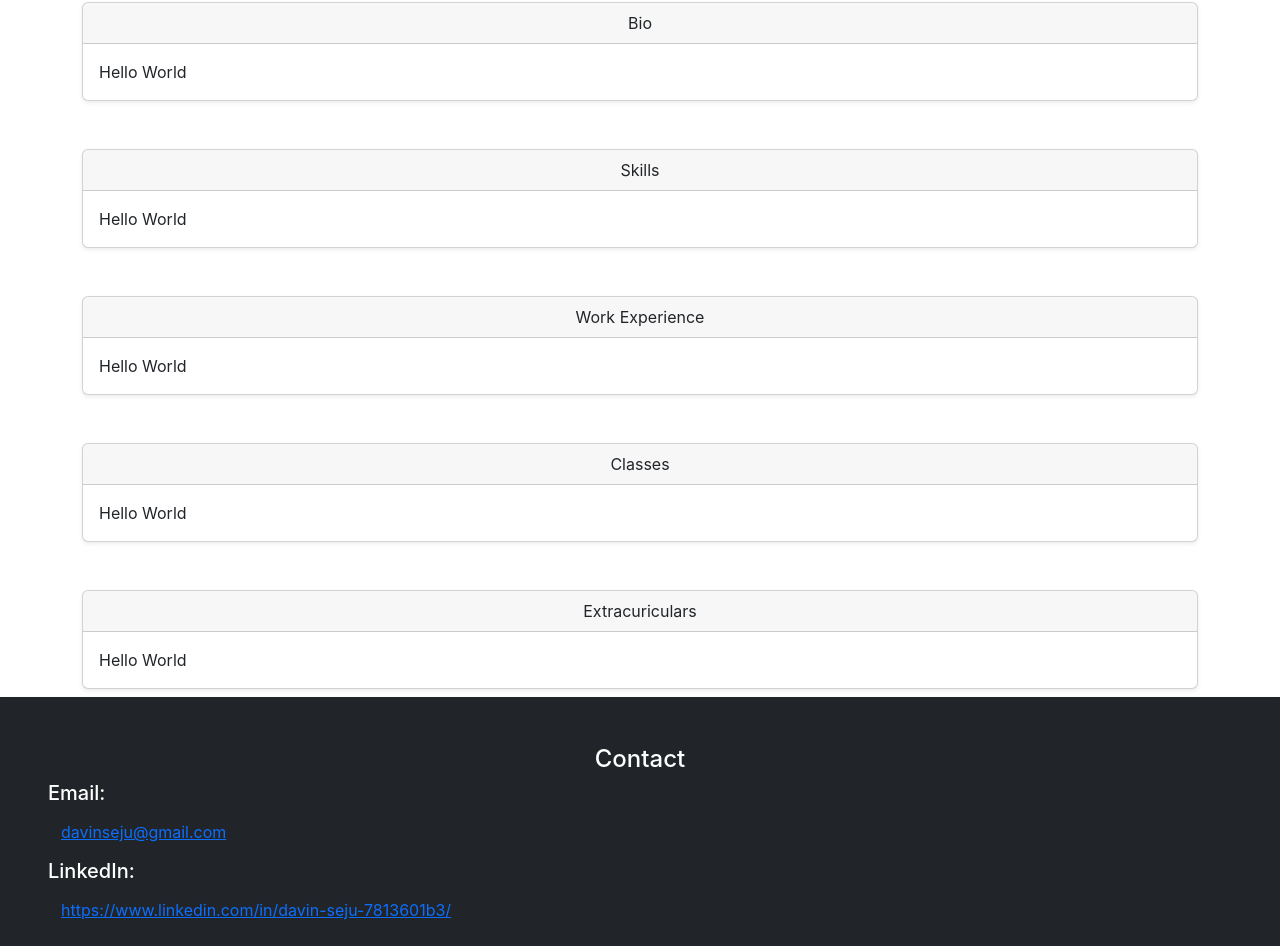
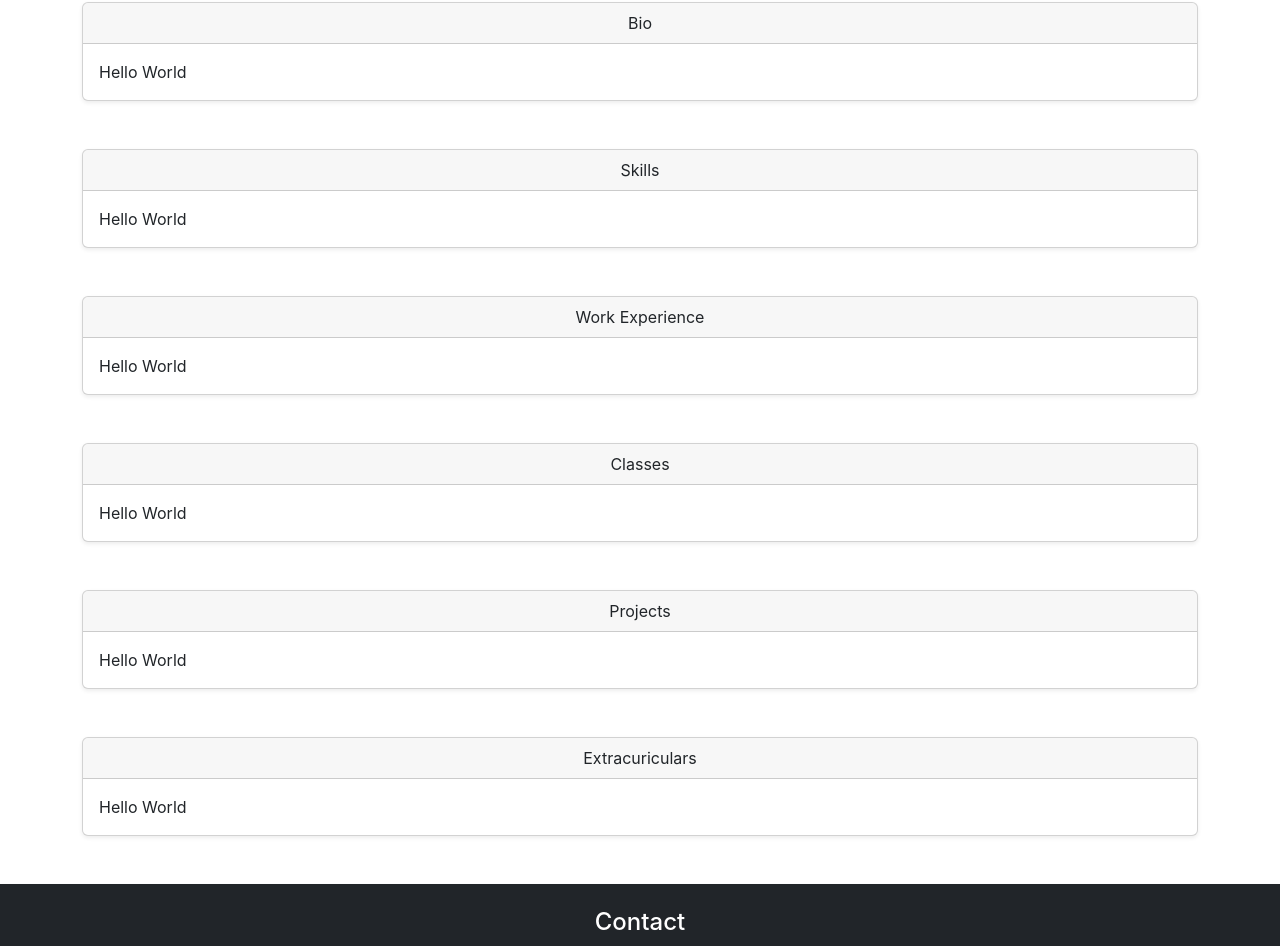
Before and after one commit to sejudav20/personal-website, a React (Create React App) app: page / in a window 1280 px wide. Shown: the part 273-1219 px from the top of the page. Built offline with nearby package versions, Linux system fonts and the light colour scheme.

Commit message:
working on scroll issues

```diff
--- a/public/index.html
+++ b/public/index.html
@@ -25,8 +25,13 @@
       Learn how to configure a non-root public URL by running `npm run build`.
     -->
     <title>React App</title>
+    <style>
+      body {
+          position: relative;
+      }
+      </style>
   </head>
-  <body>
+  <body >
     <noscript>You need to enable JavaScript to run this app.</noscript>
     <div id="root"></div>
     <!--
--- a/src/App.tsx
+++ b/src/App.tsx
@@ -1,3 +1,4 @@
+
 import React from 'react';
 
 
@@ -11,16 +12,22 @@ import TitleBar from './TitleBar';
 function App() {
   return (
 
-    <>
+    <div id="scrollable" data-bs-spy="scroll" data-bs-target=".navbar" data-bs-offset="10">
       <TitleBar></TitleBar>
       <NavBar></NavBar>
-      <CardContainer title="Bio" body={<>Hello World</>}></CardContainer>
-      <CardContainer title="Skills" body={<>Hello World</>}></CardContainer>
-      <CardContainer title="Work Experience" body={<>Hello World</>}></CardContainer>
-      <CardContainer title="Classes" body={<>Hello World</>}></CardContainer>
-      <CardContainer title="Extracuriculars" body={<>Hello World</>}></CardContainer>
-      <ContactBar></ContactBar>
-    </>
+      <div   >
+      <div id="bio" ><CardContainer title="Bio" body={<>Hello World</>}></CardContainer></div>
+      <div id="skills" ><CardContainer  title="Skills" body={<>Hello World</>}></CardContainer></div>
+      <div id="work" ><CardContainer  title="Work Experience" body={<>Hello World</>}></CardContainer></div>
+      <div id="classes" ><CardContainer  title="Classes" body={<>Hello World</>}></CardContainer></div>
+      <div id="project" ><CardContainer  title="Projects" body={<>Hello World</>}></CardContainer></div>
+      <div id="fun" ><CardContainer title="Extracuriculars" body={<>Hello World</>}></CardContainer></div>
+      <div id="contact" ><ContactBar></ContactBar></div>
+      </div>
+    </div>
+
+
+
   );
 }
 
--- a/src/CardContainer.tsx
+++ b/src/CardContainer.tsx
@@ -1,14 +1,15 @@
 import React from 'react';
 
 interface CardProps {
+    id?:string;
     title: string;
     body: any;
 }
 
 // basic container with a header
-function CardContainer({ title, body }: CardProps) {
-    return <div className="container"><div className="card mt-5 shadow-sm">
-        <div className="card-header text-center">{title}</div>
+function CardContainer({id, title, body }: CardProps) {
+    return <div className="container" id={id}><div className="card mt-5 shadow-sm" >
+        <div  className="card-header text-center">{title}</div>
         <div className="card-body">{body}</div></div>
     </div>;
 }
--- a/src/ContactBar.tsx
+++ b/src/ContactBar.tsx
@@ -1,9 +1,11 @@
 import React from 'react';
 
 // Adds Contact bar to end of screen
-
-function ContactBar() {
-    return (<div className="mt-2 p-5 bg-dark text-white shadow-sm">
+interface ContactBarProp{
+    id?:string;
+}
+function ContactBar({id}: ContactBarProp) {
+    return (<div id={id} className="mt-5 p-4 bg-dark text-white shadow-sm">
         <center><h4>Contact</h4></center>
         <h5>Email:</h5>
         <a className="btn btn-link mb-2" href='mailto:davinseju@gmail.com'>davinseju@gmail.com</a>
--- a/src/NavBar.tsx
+++ b/src/NavBar.tsx
@@ -2,29 +2,29 @@ import React from 'react';
 
 
 function NavBar() {
-    return <nav className="navbar navbar-expand-sm shadow-sm navbar-dark bg-dark text-white sticky-top">
+    return <nav id="navi" className="navbar navbar-expand-sm shadow-sm navbar-dark bg-dark text-white sticky-top">
         <div className="container-fluid d-flex justify-content-start">
             <ul className="navbar-nav">
                 <li className="nav-item">
-                    <a className="nav-link" href="#">Bio</a>
+                    <a className="nav-link" href="#bio">Bio</a>
                 </li>
                 <li className="nav-item">
-                    <a className="nav-link" href="#">Skills</a>
+                    <a className="nav-link" href="#skills">Skills</a>
                 </li>
                 <li className="nav-item">
-                    <a className="nav-link" href="#">Work</a>
+                    <a className="nav-link" href="#work">Work</a>
                 </li>
                 <li className="nav-item">
-                    <a className="nav-link" href="#">Classes</a>
+                    <a className="nav-link" href="#classes">Classes</a>
                 </li>
                 <li className="nav-item">
-                    <a className="nav-link" href="#">Projects</a>
+                    <a className="nav-link" href="#project">Projects</a>
                 </li>
                 <li className="nav-item">
-                    <a className="nav-link" href="#">Fun</a>
+                    <a className="nav-link" href="#fun">Fun</a>
                 </li>
                 <li className="nav-item">
-                    <a className="nav-link" href="#">Contact</a>
+                    <a className="nav-link" href="#contact">Contact</a>
                 </li>
             </ul>
         </div>
```
